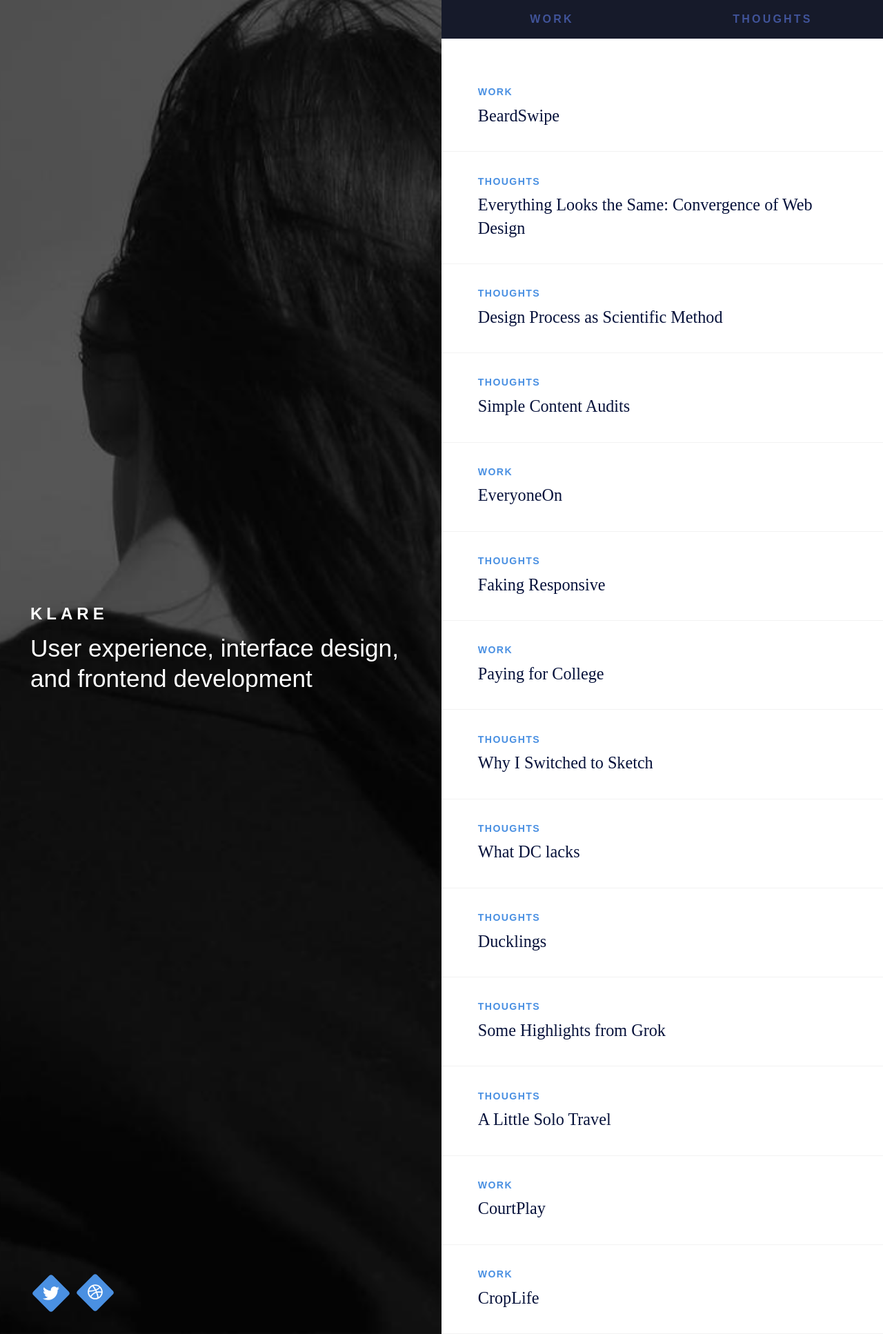
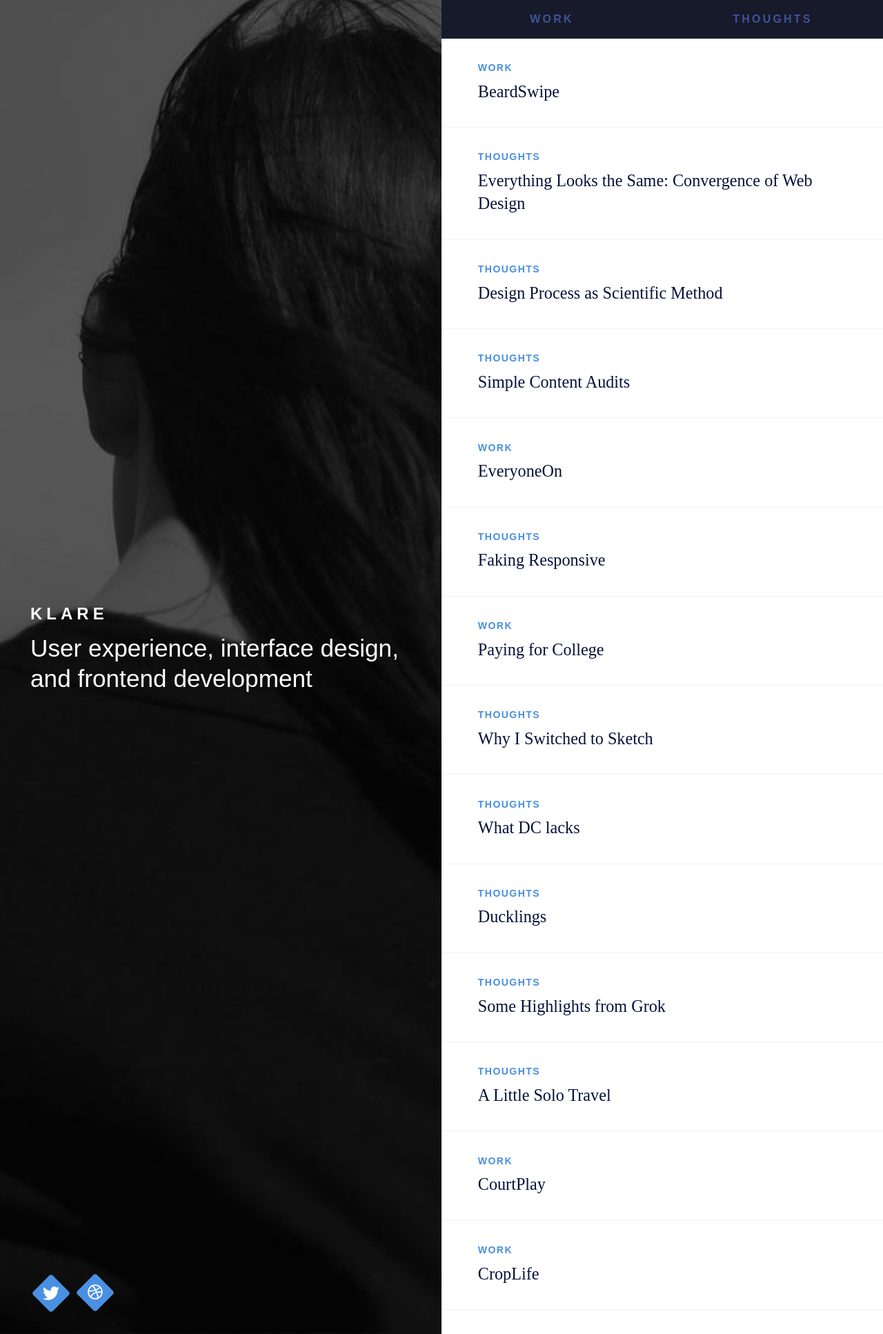
Before and after one commit to kfrank/kfrank.github.io, a Jekyll site: the page built from index.html, in a window 1280 px wide. Shown: the whole page at 69% size. Built offline with Jekyll 4.4.1, drawn with Linux system fonts in a browser that asks for light colours; nearby versions of some CDN libraries; Markdown is read by kramdown in place of the engine named in the settings.

Commit message:
Fixing tab margin issues on homepage

```diff
--- a/css/main.css
+++ b/css/main.css
@@ -512,9 +512,14 @@
   .main {
     float: right;
     overflow: scroll; } }
+.main .tabs {
+  overflow: hidden; }
+  @media screen and (min-width: 50em) {
+    .main .tabs {
+      overflow: none; }
       @supports (display: flex) {
         .main .tabs {
-    display: flex; } }
+          display: flex; } } }
   .main .tabs a {
     background: #161a2a;
     font: 600 1rem/1 effra, sans-serif;
@@ -528,9 +533,10 @@
     padding: 1.25em 0;
     -webkit-transition: all 0.3s ease;
     transition: all 0.3s ease; }
+    @media screen and (min-width: 50em) {
       @supports (display: flex) {
         .main .tabs a {
-      float: none; } }
+          float: none; } } }
     .main .tabs a:hover {
       background: #4a90e2;
       color: white; }
@@ -540,11 +546,7 @@
 .posts {
   margin: 0;
   padding: 0;
-  list-style: none;
-  margin-top: 2em; }
-  @media screen and (min-width: 50em) {
-    .posts {
-      margin-bottom: 0; } }
+  list-style: none; }
   .posts h2 {
     font: 1.375em/1.375 "garamond-premier-pro", serif;
     color: #06113a;
```
Also changed, not shown: css/_components/home.scss (+10 -9 lines). Lines whose indentation alone changed are shown as unchanged.
